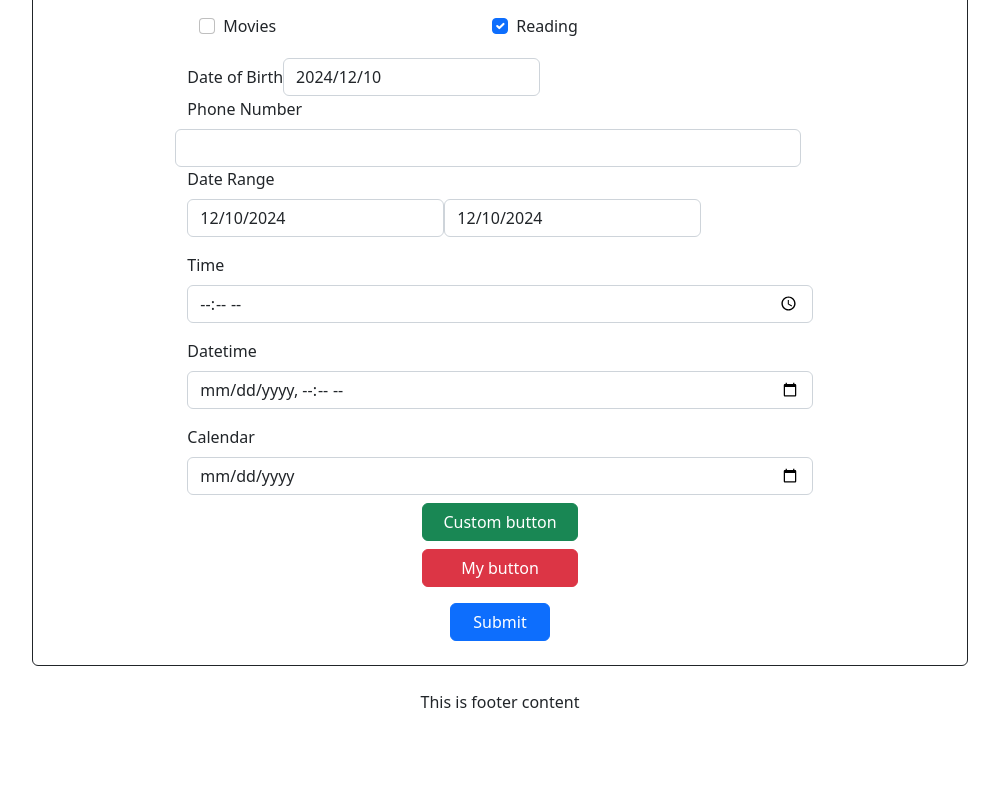
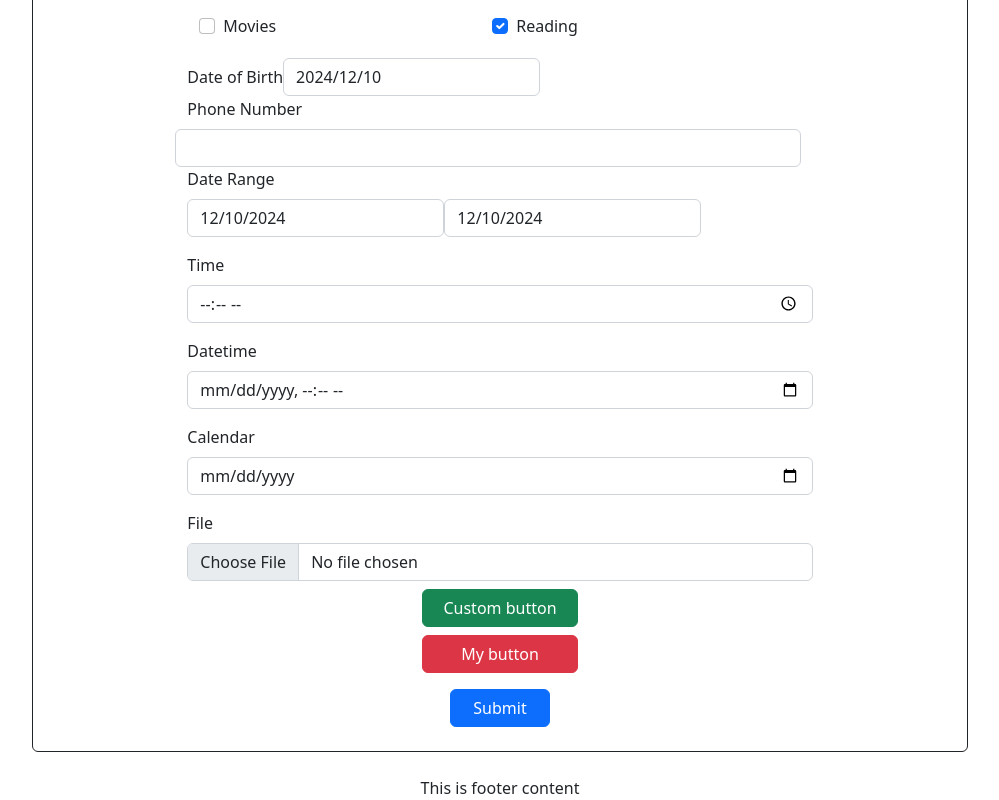
Before and after one commit to BhargavAlois/RJSF-FROM-SCRATCH, a React (Create React App) app: page / in a window 1280 px wide. Shown: the part 535-1335 px from the top of the page, without its empty margins (140-1139 px from the left). Before the commit the page ends 1249 px from the top, so only its background shows below. Built offline with nearby package versions, Linux system fonts and the light colour scheme.

Commit message:
Added a case to get file as input

```diff
--- a/src/templates/CustomContentTemplate.js
+++ b/src/templates/CustomContentTemplate.js
@@ -260,10 +260,19 @@ const CustomContentTemplate = ({ formData, handleChange, uiSchema, schema, error
           </div>
         );
 
-      case 'file':
+      case "file":
         return (
-          <div></div>
-        )
+          <div key={fieldName} className="mt-3">
+            <label className="form-label">{title}</label>
+            <input
+              type="file"
+              onChange={(e) => handleChange(fieldName, e.target.files[0])}
+              className="form-control"
+            />
+            {errorMessage && <div className={errorMessageClass}>{errorMessage}</div>}
+          </div>
+        );
+
 
       case 'text':
         console.log();
```
